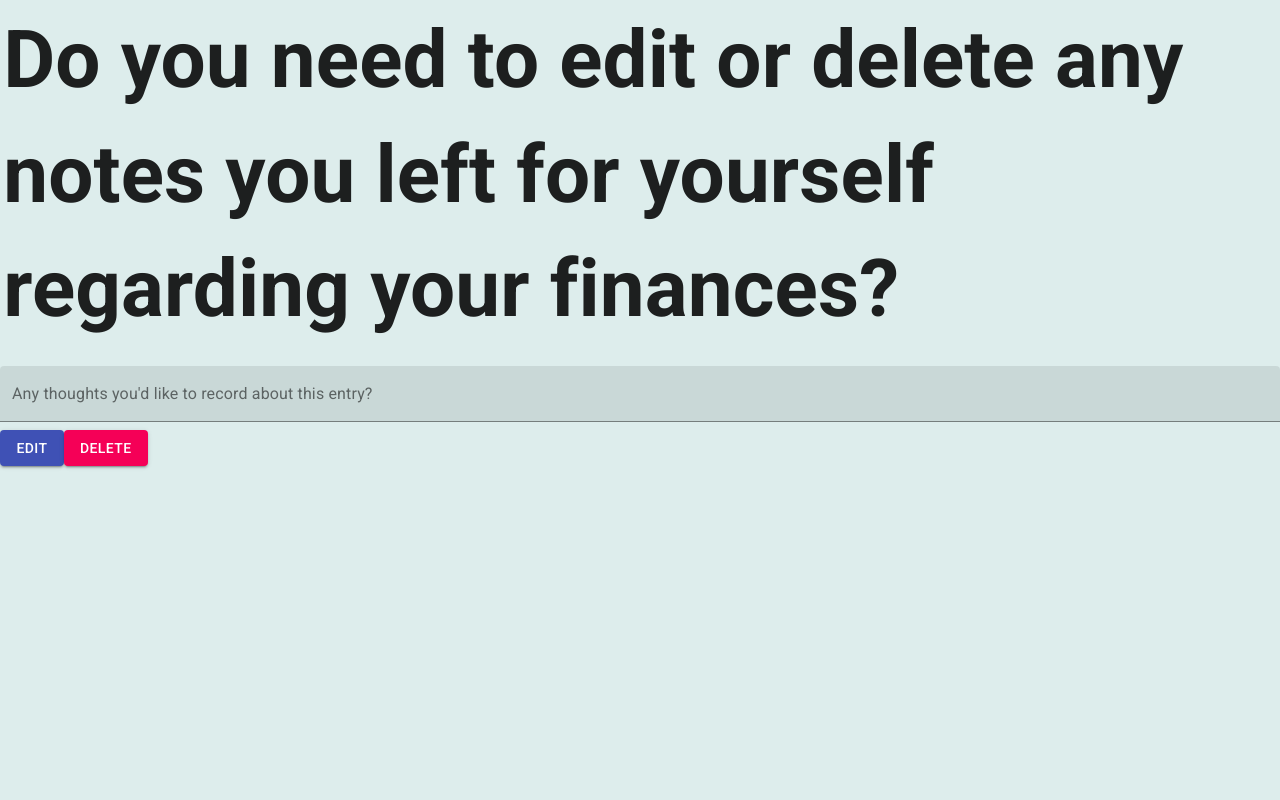
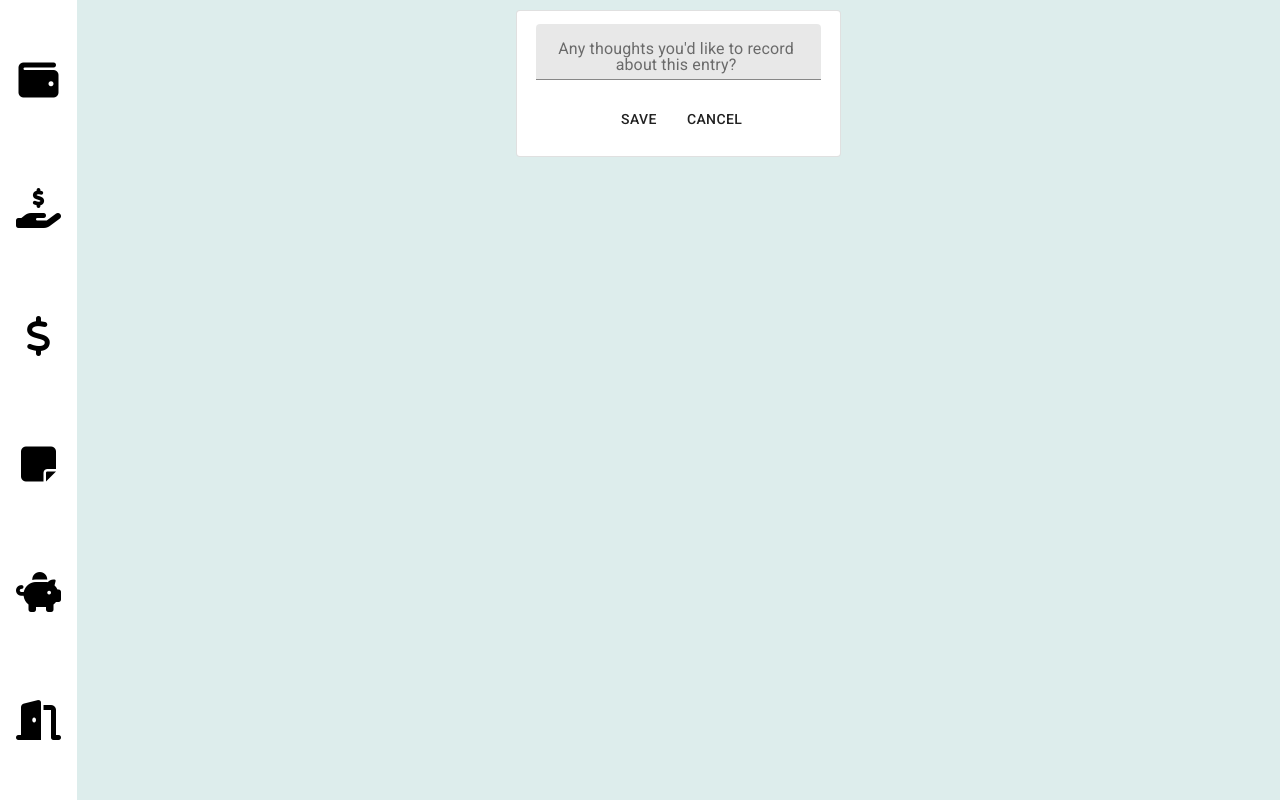
Before and after one commit to springbreak2020/SBFrontEnd, a React (Create React App) app in the folder sbfe/: page /NotesEditDelete in a window 1280 px wide. Built offline with nearby package versions, Linux system fonts and the light colour scheme.

Commit message:
Styled notescard and notes edit.

```diff
--- a/sbfe/src/components/dashboard/Dashboard.js
+++ b/sbfe/src/components/dashboard/Dashboard.js
@@ -1,5 +1,7 @@
 import React from "react";
+
 import Sidebar from "../sidebar/Sidebar";
+import NotesCard from "../notes/NotesCard";
 
 import "./dashboard.css";
 
@@ -7,6 +9,7 @@ export const Dashboard = () => {
   return (
     <div className="dashboard">
       <Sidebar />
+      <NotesCard />
     </div>
   );
 };
--- a/sbfe/src/components/notes/NotesCard.js
+++ b/sbfe/src/components/notes/NotesCard.js
@@ -1,9 +1,43 @@
 import React from "react";
+import { Link } from "react-router-dom";
 
-export const NotesCard = () => {
-    return (
-        <div>
-            <h2>Tie in text field for notes</h2>
-        </div>
-    )
-}
+import { makeStyles } from "@material-ui/core/styles";
+import Card from "@material-ui/core/Card";
+import CardActions from "@material-ui/core/CardActions";
+import Button from "@material-ui/core/Button";
+import Typography from "@material-ui/core/Typography";
+
+import "./notes.css";
+
+const useStyles = makeStyles({
+  root: {
+    minWidth: 275,
+    justifyContent: "center",
+  },
+  text: {
+    borderBottom: "1px solid grey",
+    textAlign: "center",
+    margin: "0 auto",
+    width: "90%",
+  },
+});
+const NotesCard = () => {
+  const classes = useStyles();
+  return (
+    <div className="note-body">
+      <Card className={classes.root} variant="outlined">
+        <Typography variant="body2" className={classes.text}>
+          <p>Tie in text field for notes</p>
+        </Typography>
+        <CardActions className={classes.root}>
+          <Link to="/noteseditdelete" style={{ textDecoration: "none" }}>
+            <Button size="medium">Edit</Button>
+          </Link>
+          <Button size="medium">Delete</Button>
+        </CardActions>
+      </Card>
+    </div>
+  );
+};
+
+export default NotesCard;
--- a/sbfe/src/components/notes/NotesEditDelete.js
+++ b/sbfe/src/components/notes/NotesEditDelete.js
@@ -1,16 +1,42 @@
 import React from "react";
+
+import Sidebar from "../sidebar/Sidebar";
+
 import TextField from "@material-ui/core/TextField";
+import { makeStyles } from "@material-ui/core/styles";
+import Card from "@material-ui/core/Card";
+import CardActions from "@material-ui/core/CardActions";
 import Button from "@material-ui/core/Button";
+import Typography from "@material-ui/core/Typography";
 
 import "./notes.css";
 
-export const NotesEditDelete = () => {
+const useStyles = makeStyles({
+  root: {
+    minWidth: 275,
+    justifyContent: "center",
+    margin: "10px auto",
+    maxWidth: "325px",
+    width: "100%",
+    height: "fit-content",
+  },
+  input: {
+    width: "90%",
+    margin: "10px auto",
+    display: "flex",
+    padding: "1%"
+  },
+});
+
+export const NotesEditDelete = (props) => {
+  const classes = useStyles();
+  const toNotes = () => {
+    props.history.push("/dashboard");
+  };
   return (
-    <div>
-      <h1>
-        Do you need to edit or delete any notes you left for yourself regarding
-        your finances?
-      </h1>
+    <div className="note-edit-body">
+      <Sidebar />
+      <Card className={classes.root} variant="outlined">
         <TextField
           id="filled-basic"
           label="Any thoughts you'd like to record about this entry?"
@@ -18,15 +44,15 @@ export const NotesEditDelete = () => {
           fullWidth
           multiline
           margin="normal"
+          className={classes.input}
         />
-      <div>
-        <Button variant="contained" color="primary">
-          Edit
+        <CardActions className={classes.root}>
+          <Button size="medium">Save</Button>
+          <Button size="medium" onClick={toNotes}>
+            Cancel
           </Button>
-        <Button variant="contained" color="secondary">
-          Delete
-        </Button>
-      </div>
+        </CardActions>
+      </Card>
     </div>
   );
 };
--- a/sbfe/src/components/notes/notes.css
+++ b/sbfe/src/components/notes/notes.css
@@ -0,0 +1,19 @@
+p {
+  text-align: center;
+  font-size: 1.2rem;
+}
+
+.note-body {
+  margin: 10px auto;
+  max-width: 325px;
+  width: 100%;
+}
+
+.note-edit-body {
+  display: flex;
+}
+
+.MuiInputLabel-filled {
+    text-align: center;
+    width: 90%;
+}
--- a/sbfe/src/components/sidebar/Sidebar.css
+++ b/sbfe/src/components/sidebar/Sidebar.css
@@ -1,7 +1,7 @@
 .sidebar {
   background: white;
   height: 100vh;
-  padding: 0 2.5rem;
+  padding: 1rem;
 }
 
 .icons {
```
Lines whose indentation alone changed are shown as unchanged.
